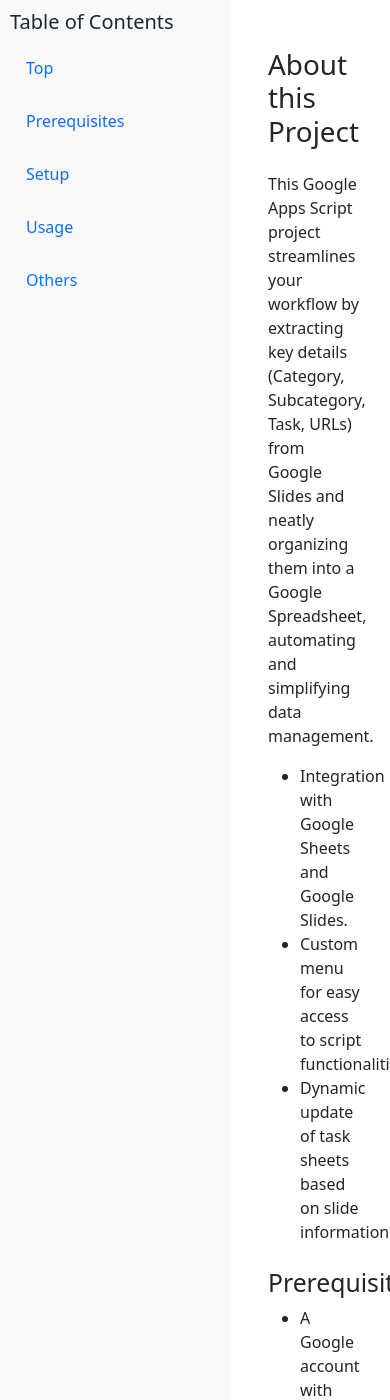
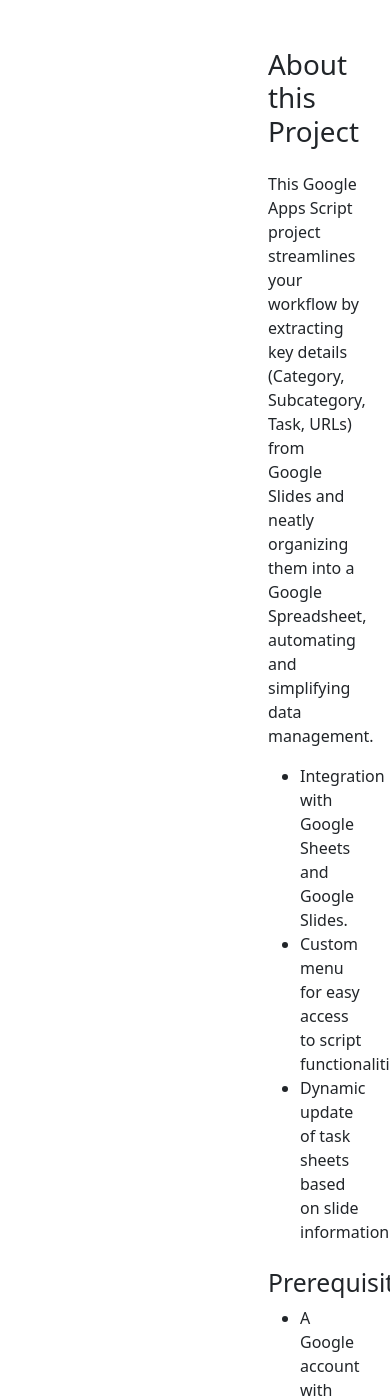
Before and after one commit to tsato21/display-slide-info-spr, a Jekyll site: the page built from docs/index.html, in a window 390 px wide and 1400 px high. Built offline with Jekyll 4.4.1, drawn with Linux system fonts in a browser that asks for light colours.

Commit message:
Update github page

```diff
--- a/docs/assets/css/style.css
+++ b/docs/assets/css/style.css
@@ -18,6 +18,35 @@
   .header, .footer {
     padding-left: 0;
   }
+}
+
+/* Additional responsive styles for smaller smartphones */
+@media screen and (max-width: 576px) {
+  .sidebar {
+    display: none; /* Hides the sidebar for smaller devices */
+  }
+
+  .content, .header, .footer {
+    margin-left: 0;
+    padding: 10px; /* Adds padding for better readability */
+  }
+
+  /* Adjust text size for better readability on small screens */
+  body {
+    font-size: 14px;
+  }
+
+  /* Adjust header size for small screens */
+  header h1 {
+    font-size: 22px;
+  }
+
+  /* Adjust the table of contents list items for smaller screens */
+  #table-of-contents ul {
+    padding-left: 20px; /* Adds padding to the list */
+  }
+
+  /* Other specific adjustments can be added here */
 }
 
 a {
```
